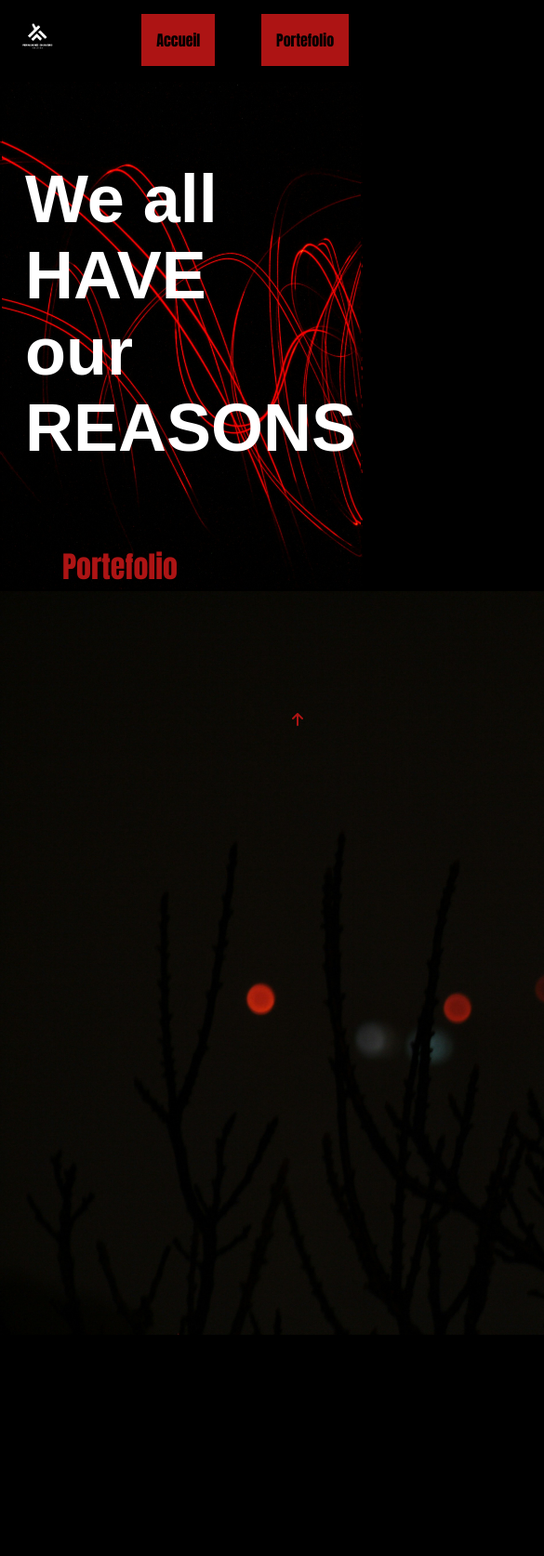
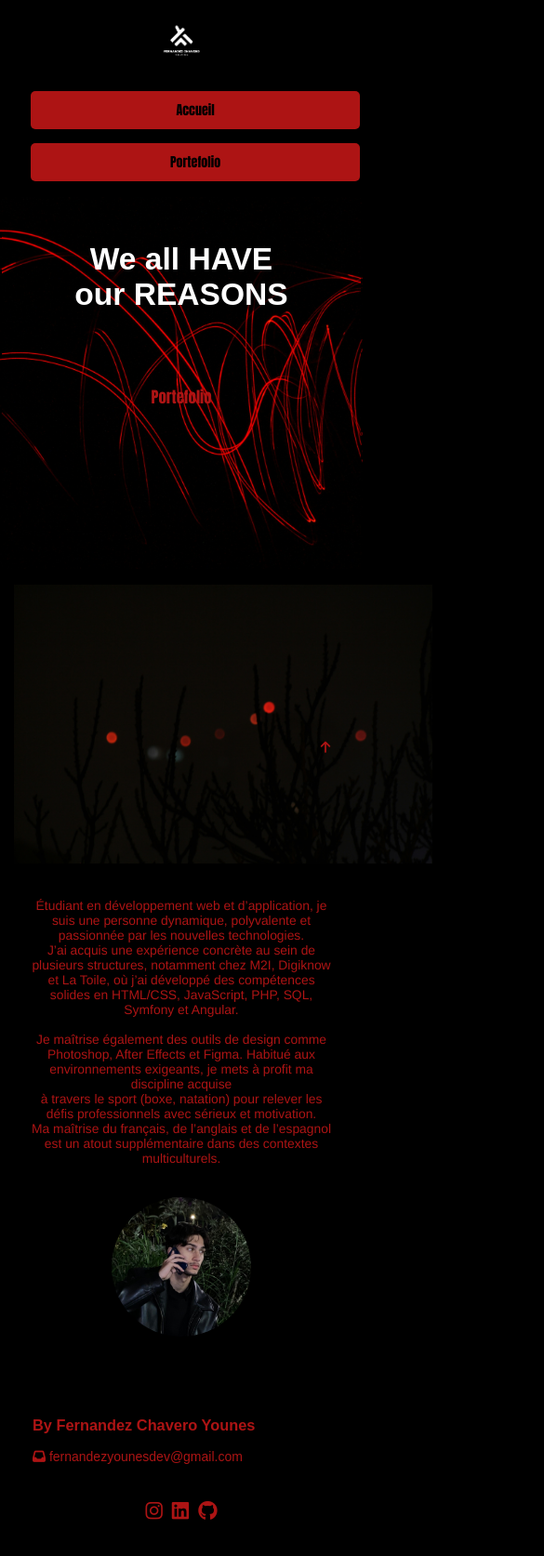
Before and after one commit to youn606/FilRougeHtmlCssJs, a plain HTML site: page index.html in a window 390 px wide. Shown: the top 1674 px of the page at 93% size, 585 px wide, since content can reach past the window. Drawn offline with Linux system fonts and the light colour scheme.

Commit message:
fin du responsive

```diff
--- a/stylesheet.css
+++ b/stylesheet.css
@@ -215,3 +215,174 @@ body{
     cursor: pointer;
 
 }
+@media (max-width: 768px) {
+  /* Navbar */
+  .navbar {
+    flex-direction: column; /* Empiler les éléments verticalement */
+    align-items: center; /* Centrer les éléments */
+    gap: 10px; /* Réduire l'espace */
+  }
+
+  .liens {
+    flex-direction: column; /* Empiler les liens verticalement */
+    gap: 15px; /* Ajuster l'espace */
+    width: 90%; /* Occuper plus de largeur */
+  }
+
+  .liens a {
+    padding: 10px 15px; /* Ajuster le padding */
+    width: 100%; /* Boutons pleine largeur */
+    text-align: center; /* Centrer le texte */
+    border-radius: 5px; /* Arrondir les coins */
+  }
+
+  .logo img {
+    width: 60px; /* Agrandir légèrement le logo */
+    margin-bottom: 10px;
+  }
+
+  /* Vision Section */
+  .vision {
+    min-height: 400px; /* Réduire la hauteur pour mobile */
+  }
+
+  .visiontext {
+    font-size: 2em; /* Réduire la taille du texte */
+    text-align: center; /* Centrer le texte */
+    margin: 10px; /* Ajuster les marges */
+  }
+
+  .lien a {
+    font-size: 1.5em; /* Réduire la taille du lien */
+    padding: 20px; /* Ajuster le padding */
+    text-align: center; /* Centrer le texte */
+    display: block; /* Prendre toute la largeur */
+  }
+
+  /* CV Section */
+  .cv {
+    flex-direction: column; /* Empiler les éléments verticalement */
+    padding: 15px;
+    text-align: center;
+  }
+
+  .meimage img {
+    height: auto; /* Hauteur auto pour l'image principale */
+    max-height: 300px; /* Limiter la hauteur */
+    margin-bottom: 20px;
+  }
+
+  .me {
+    flex-direction: column; /* Empiler l'image et le texte */
+    align-items: center; /* Centrer le contenu */
+  }
+
+  .me p {
+    font-size: 120%; /* Ajuster la taille du texte */
+    padding: 0 15px; /* Ajuster le padding */
+    text-align: center;
+  }
+
+  .me img {
+    width: 150px; /* Réduire la taille de l'image de profil */
+    margin: 20px auto; /* Centrer */
+  }
+
+  /* Footer */
+  .footer {
+    flex-direction: column; /* Empiler les éléments verticalement */
+    gap: 15px;
+  }
+
+  .textfoot {
+    font-size: 1em; /* Ajuster la taille du texte */
+    min-width: unset; /* Supprimer la contrainte de min-width */
+    width: 100%; /* Occuper toute la largeur */
+    margin-bottom: 10px;
+  }
+
+  .icons {
+    flex-direction: row; /* Garder les icônes en ligne */
+    justify-content: center; /* Centrer les icônes */
+    font-size: 1.8em; /* Ajuster la taille des icônes */
+    gap: 15px;
+    padding-right: 0; /* Supprimer le padding droit */
+    width: auto; /* Laisser la largeur s'adapter au contenu */
+  }
+
+  /* Projet (byike) Section */
+  .h3byike {
+    font-size: larger;
+    padding: 15px 10px;
+    text-align: center;
+  }
+
+  .projet-1,
+  .byike {
+    flex-direction: column; /* Empiler l'image et le texte */
+    align-items: center; /* Centrer */
+  }
+
+  .imgbyike {
+    grid-template-columns: 1fr; /* Une seule colonne pour les images */
+    width: 90%; /* Occuper plus de largeur */
+    height: auto; /* Hauteur automatique */
+    margin-bottom: 20px;
+  }
+
+  .imgbyike img {
+    max-height: 200px; /* Limiter la hauteur des images */
+  }
+
+  .byiketxt p {
+    font-size: 120%; /* Ajuster la taille du texte */
+    padding: 15px;
+    text-align: center;
+  }
+
+  .soontxt {
+    font-size: 120%;
+    padding: 15px;
+  }
+
+  .btn {
+    height: 70px; /* Réduire la taille du bouton */
+    width: 70px;
+    right: 10px; /* Ajuster la position */
+    bottom: 10px;
+  }
+}
+
+/* --- */
+
+/* Optional: Styles pour les écrans très petits (inférieurs à 480px) */
+@media (max-width: 480px) {
+  body {
+    font-size: 14px; /* Réduire la taille de police de base */
+  }
+
+  .visiontext {
+    font-size: 1.6em;
+  }
+
+  .lien a {
+    font-size: 1.2em;
+    padding: 15px;
+  }
+
+  .me p,
+  .byiketxt p,
+  .soontxt {
+    font-size: 110%; /* Ajuster la taille de texte */
+  }
+
+  .icons {
+    font-size: 1.5em; /* Réduire la taille des icônes */
+    gap: 10px;
+  }
+
+  .btn {
+    height: 60px;
+    width: 60px;
+  }
+}
```
